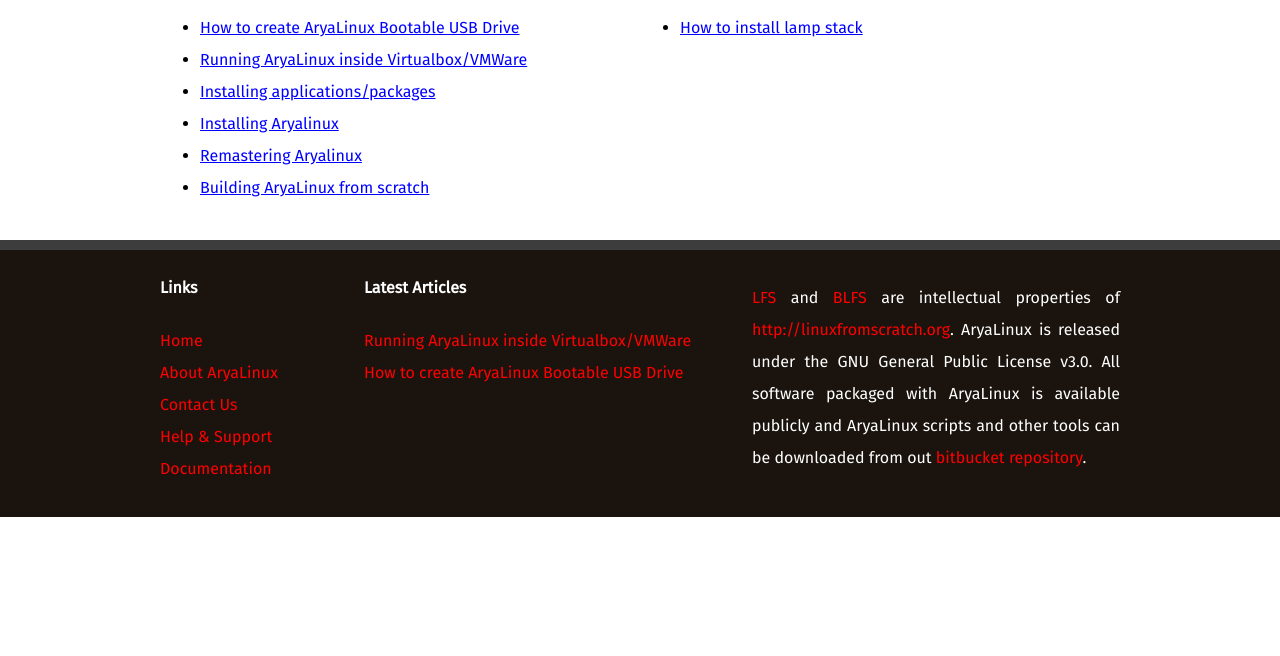
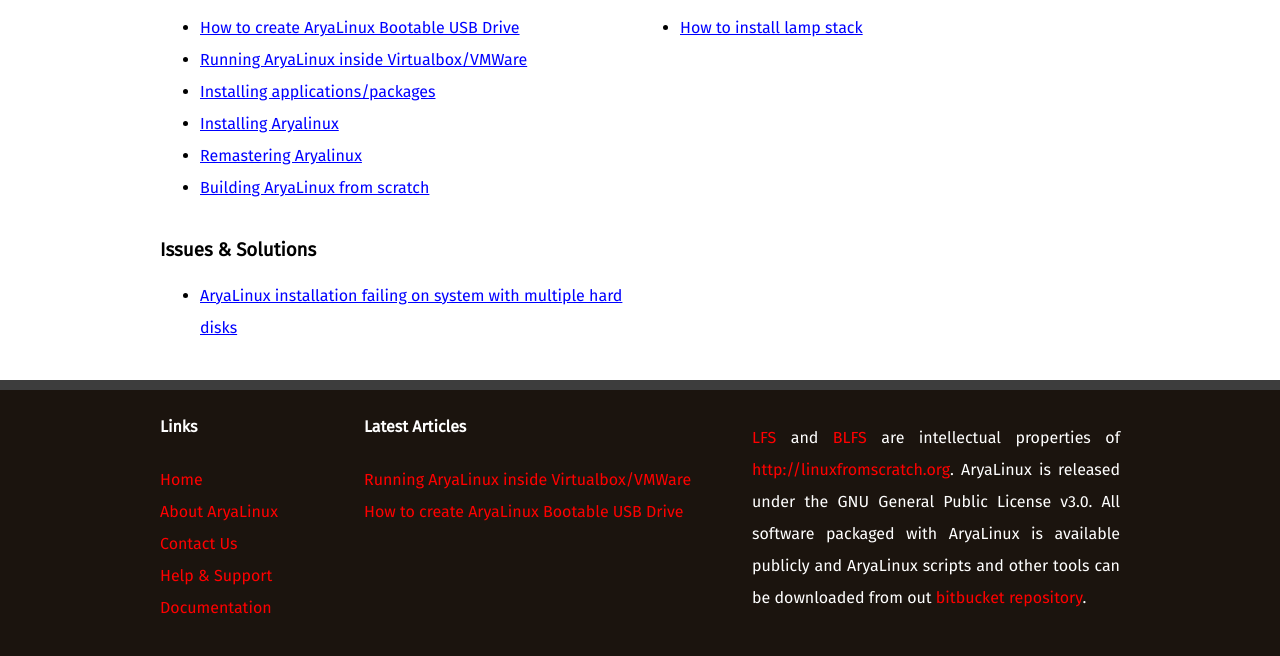
Before and after one commit to FluidIdeas/aryalinux-web, a PHP site: page /help.php in a window 1280 px wide. Shown: the part 473-1129 px from the top of the page. Before the commit the page ends 990 px from the top, so only its background shows below. Run offline with PHP 8.4, Linux system fonts and the light colour scheme.

Commit message:
Added fix for multi-hdd and fixed broken link

```diff
--- a/downloads.php
+++ b/downloads.php
@@ -81,7 +81,7 @@
         <h2>Development backups</h2>
         <p>
             During the build process of AryaLinux, we make backups at strategic points. You can download them below.
-            A lot can be done with these backup files. Read more about them <a href="#">here</a>.
+            A lot can be done with these backup files. Read more about them <a href="help.php?article=remastering">here</a>.
         </p>
         <div style="display: grid; grid-template-columns: 2.5fr 2fr 0.6fr;">
             <div class="head">URL</div>
--- a/help.php
+++ b/help.php
@@ -6,7 +6,8 @@ $articles = array(
     "building",
     "apps",
     "remastering",
-    "lampstack"
+    "lampstack",
+    "install-on-mulitple-hdd"
 );
 ?>
 <!doctype html>
@@ -59,6 +60,12 @@ $articles = array(
                     <li><a href="?article=lampstack">How to install lamp stack</a></li>
                 </ul>
             </div>
+            <div>
+                <h3>Issues &amp; Solutions</h3>
+                <ul>
+                    <li><a href="?article=install-on-mulitple-hdd">AryaLinux installation failing on system with multiple hard disks</a></li>
+                </ul>
+            </div>
         </div>
         <?php } else { ?>
         <?php
```
Also changed, not shown: 1 other file.
